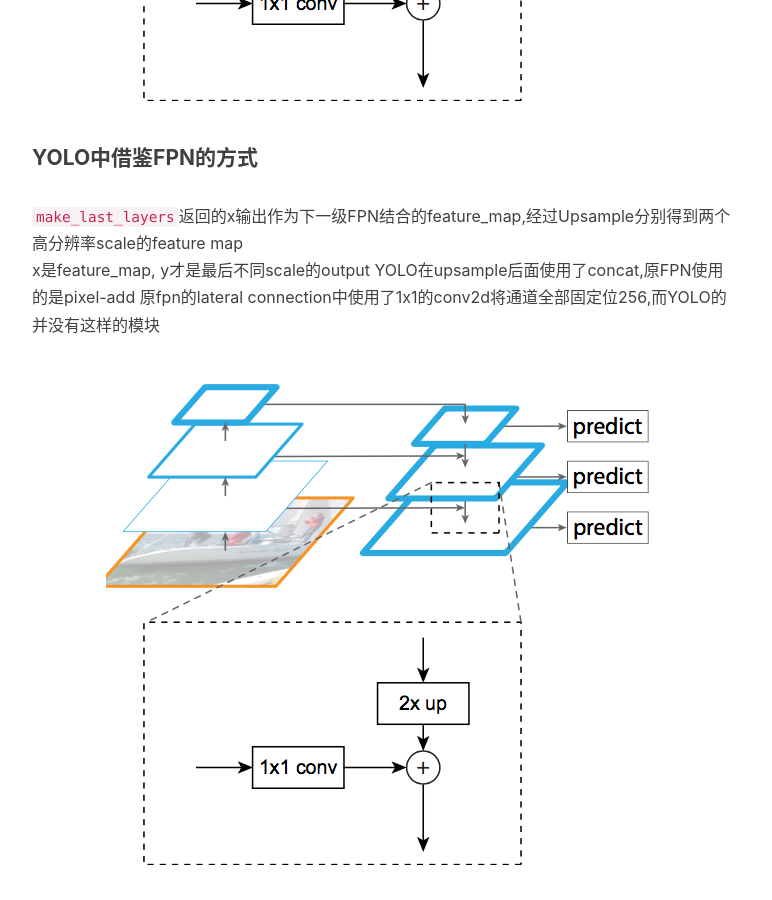
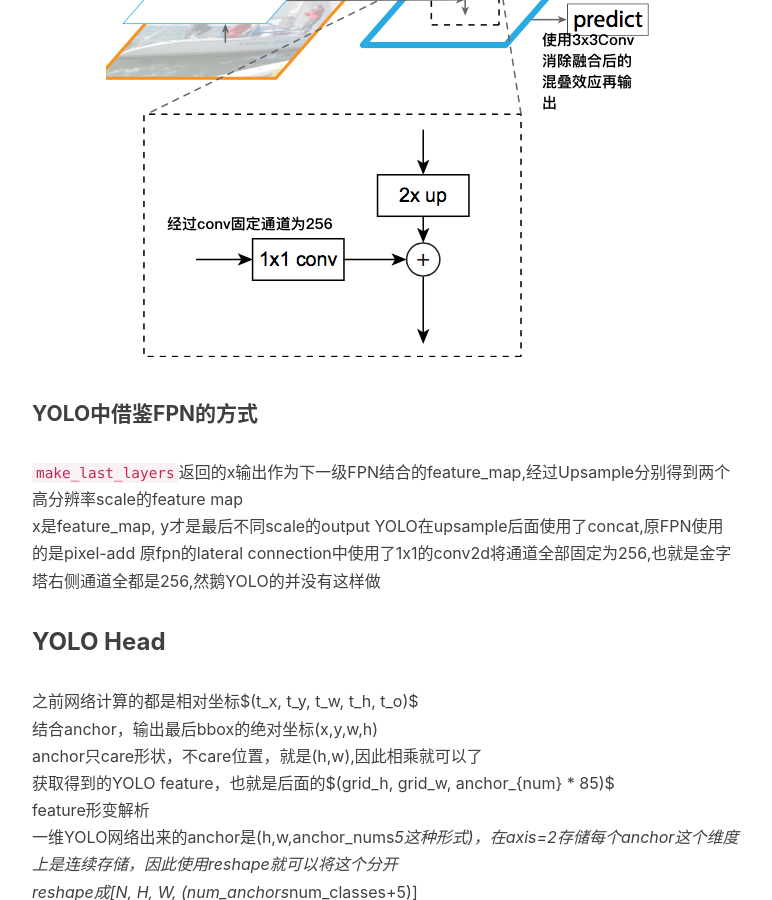
Before and after one commit to wdd233/wdd233.github.io, a Jekyll site: the page built from _posts/2019-02-27-YOLO原理代码赏析.md, in a window 1280 px wide and 900 px high, scrolled down 6584 px. Shown: the whole window, without its empty margins (233-1005 px from the left). Built offline with Jekyll 4.4.1, drawn with Linux system fonts in a browser that asks for light colours; nearby versions of some CDN libraries; comment, search, counter and statistics services are not loaded.

Commit message:
modified

```diff
--- a/_posts/2019-02-27-YOLO原理代码赏析.md
+++ b/_posts/2019-02-27-YOLO原理代码赏析.md
@@ -33,7 +33,7 @@ YOLO网络部分可以分成**特征提取backbone主体(darknet_body),Neck脖
 * 脖子部分功能:YOLO要把feature map中蕴含的信息转换为坐标,类别,这就需要把feature map的维度使用conv拉到指定的维度,结合anchor训练来输出关键性信息;同时为了提高回归位置精度,借鉴了fpn的思想,需要多个scale的feature map来提供最后的输出,因此还要用到一些upsample和concat
 * 头部功能:得到了网络的输出,要和真实数据标注对接上计算loss,需要对数据的格式进行reshape,同时对原始grid_cell中的(x,y,w,h)做相应的激活,yolo_head主要干这些
 我们可以借鉴netron来分析网络层，整个yolo_v3_body包含252层，组成如下:
-![YOLO_all](img/yolov3.jpeg)
+![YOLO_all](/img/yolov3.jpeg)
 整个网络就这么多内容,下面详细分解代码并讲解:
 
 
@@ -187,12 +187,11 @@ FPN(feature Pyramid Networks)层级金字塔,
 fpn就是为了统一着两个矛盾而生,使用先降后升再连接概念,将二者统一,FPN结构可以嵌入到之前的主干网络,构成一个新的结构,输出不同scale的feature_map
 ![FPN](/img/fpn.png)
 #### YOLO中借鉴FPN的方式
-
 `make_last_layers`返回的x输出作为下一级FPN结合的feature_map,经过Upsample分别得到两个高分辨率scale的feature map
 x是feature_map, y才是最后不同scale的output
 YOLO在upsample后面使用了concat,原FPN使用的是pixel-add
-原fpn的lateral connection中使用了1x1的conv2d将通道全部固定位256,而YOLO的并没有这样的模块
-![FPN](/img/fpn.png)
+原fpn的lateral connection中使用了1x1的conv2d将通道全部固定为256,也就是金字塔右侧通道全都是256,然鹅YOLO的并没有这样做
+
 
 
 ### YOLO Head
```
Also changed, not shown: other parts of _posts/2019-02-27-YOLO原理代码赏析.md (+1 -1 lines), img/fpn.png.
